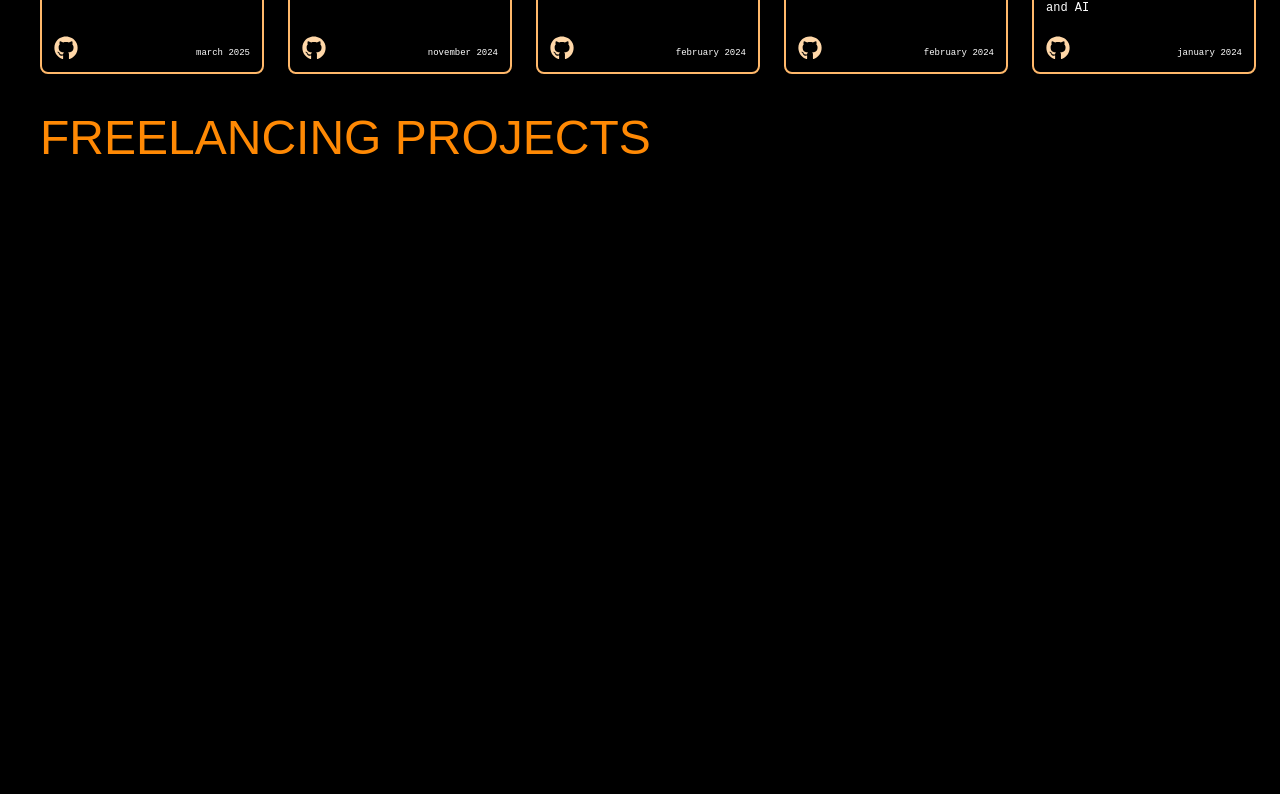
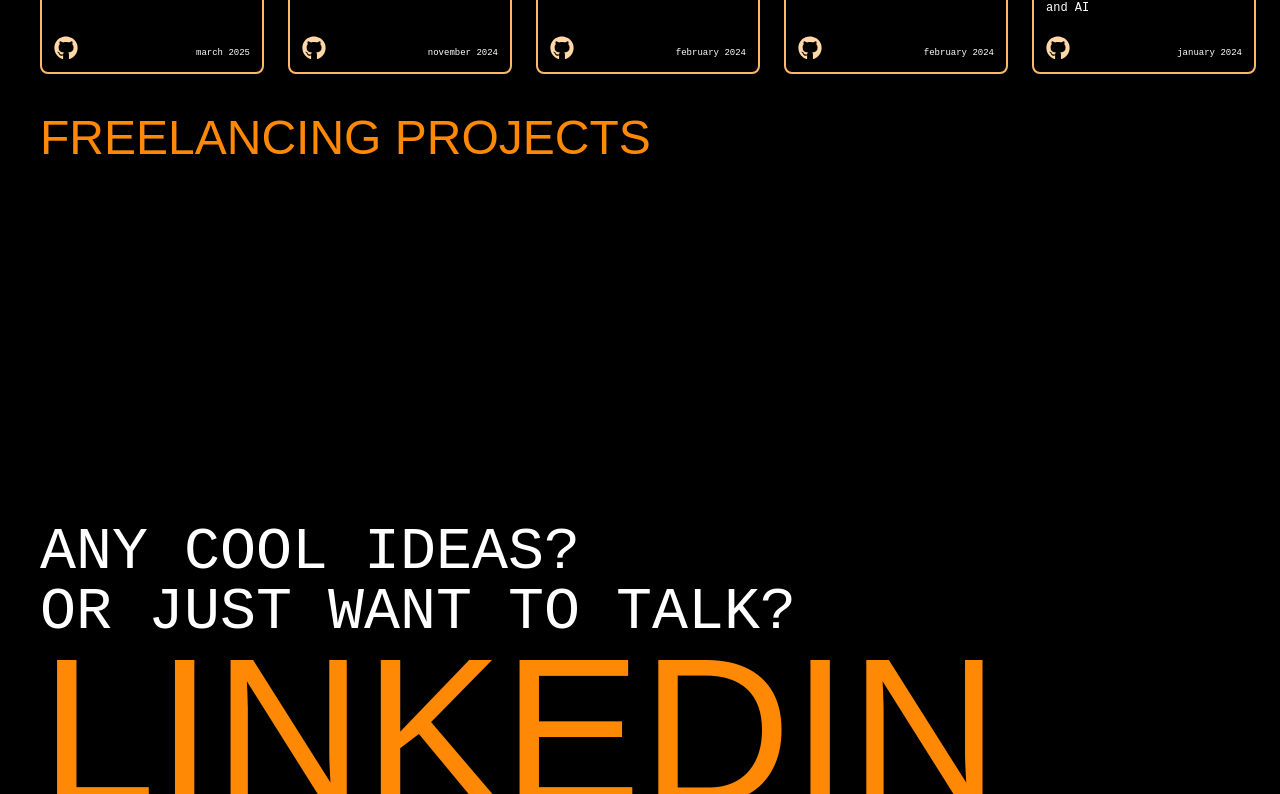
Before and after one commit to joanamarquees/andre_portfolio, a React (Vite) app: page / in a window 1280 px wide. Shown: the part 2006-2800 px from the top of the page. Before the commit the page ends 2400 px from the top, so only its background shows below. Built offline with nearby package versions, Linux system fonts and the light colour scheme; a web font is replaced by a local one.

Commit message:
added some blur to the header and personalized web title and icon

```diff
--- a/index.html
+++ b/index.html
@@ -4,7 +4,7 @@
     <meta charset="UTF-8" />
     <link rel="icon" type="image/svg+xml" href="/arrz_logo.svg" sizes="48x48" />
     <meta name="viewport" content="width=device-width, initial-scale=1.0" />
-    <title>Vite + React + TS</title>
+    <title>Arrz.dev</title>
   </head>
   <body>
     <div id="root"></div>
--- a/src/App.tsx
+++ b/src/App.tsx
@@ -28,7 +28,7 @@
   return (
     <div className="bg-black h-full w-screen text-martian overflow-x-hidden">
       {/* Header */}
-      <div className="fixed w-full flex h-[10%] items-center justify-between text-orange-400 font-jersey text-center text-lg sm:text-3xl px-5 md:px-10 bg-black/70 z-50">
+      <div className="fixed w-full flex h-[10%] items-center justify-between text-orange-400 font-jersey text-center text-lg sm:text-3xl px-5 md:px-10 bg-black/70 z-50 backdrop-blur-[2px] select-none">
         <a href="#home">
           <img src={logo} alt="Logo" className="sm:h-20 md:h-30 w-14 sm:w-20 md:w-30" />
         </a>
@@ -117,6 +117,38 @@
           )}
         </div>
         <p className="font-jersey text-orange-400 text-3xl md:text-5xl p-5 md:p-10">FREELANCING PROJECTS</p>
+        {/* TODO: complete with services made for companies or privates */}
+      </div>
+
+      {/* Contact */}
+      <div id="contacts" className="flex flex-col h-screen w-full pt-[10%] px-5">
+        <div className="h-[93%] flex flex-col justify-between">
+          <div className="font-martian text-white text-6xl px-5 select-none">
+            <p>ANY COOL IDEAS?</p>
+            <p>OR JUST WANT TO TALK?</p>
+          </div>
+          {/* Contacts */}
+            <p className="font-jersey text-[13rem] leading-[0.8] select-none">
+              <a className="relative px-5 inline-block text-orange-400 transition-colors duration-150 bg-gradient-to-r from-orange-400 to-orange-400 bg-[length:0%_100%] bg-no-repeat hover:bg-[length:100%_100%] hover:text-orange-200" href="https://www.linkedin.com/in/andrefssantos/" target="_blank" rel="noopener noreferrer">
+              LINKEDIN
+              </a>
+              <br/>
+              <a className="relative px-5 inline-block text-orange-400 transition-colors duration-150 bg-gradient-to-r from-orange-400 to-orange-400 bg-[length:0%_100%] bg-no-repeat hover:bg-[length:100%_100%] hover:text-orange-200" href="https://github.com/arrzdev" target="_blank" rel="noopener noreferrer">
+              GITHUB
+              </a>
+              <br/>
+              <a className="relative px-5 inline-block text-orange-400 transition-colors duration-150 bg-gradient-to-r from-orange-400 to-orange-400 bg-[length:0%_100%] bg-no-repeat hover:bg-[length:100%_100%] hover:text-orange-200" href="mailto:andrefssantos@tecnico.ulisboa.pt">
+              EMAIL
+              </a>
+            </p>
+        </div>
+        {/* Footer */}
+        <div className="h-[7%] p-3">
+          <p className="text-white font-martian text-xs uppercase text-center">
+            © 2024 arrz.
+            Made with <span className="text-orange-400">{"<3"}</span> in Portugal.
+          </p>
+        </div>
       </div>
 
     </div>
```
